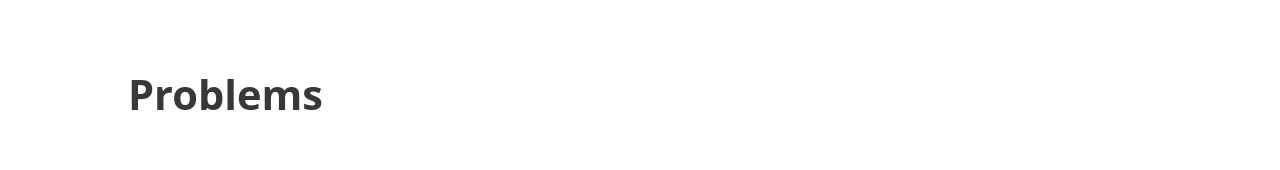
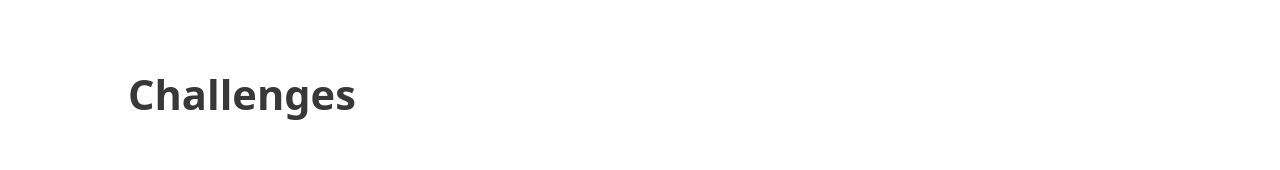
Before and after one commit to suraj-056/uidesign, a plain HTML site: page Projects/TailorX/tailorx.html in a window 1280 px wide. Shown: the part 707-877 px from the top of the page. Drawn offline with nearby package versions, Linux system fonts and the light colour scheme; files whose address does not match are found by name.

Commit message:
Update tailorx.html

```diff
--- a/Projects/TailorX/tailorx.html
+++ b/Projects/TailorX/tailorx.html
@@ -36,7 +36,7 @@
                 <p>sew is a Tailor discovery service that primarily allows for users to search for tailors with the press of the button With current tailor applications, the data visualization and sharing of reviews are either non-existent, very limited, or extremely outdated. Sew aims to fix that by bridging the gap between potential users themselves</p>
             </div>
             <div class="problems">
-                <h1>Problems</h1>
+                <h1>Challenges</h1>
                 <ol>
                     <li>Provide a seamless tailor booking process</li>
                     <li>Allow users to find tailor near them    </li>
```
